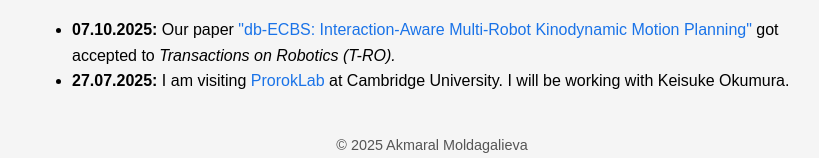
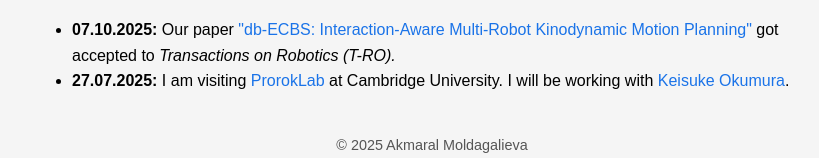
Before and after one commit to akmaralAW/akmaralAW.github.io, a plain HTML site: page index.html in a window 1280 px wide. Shown: the part 275-433 px from the top of the page, without its empty margins (208-1027 px from the left). Drawn offline with Linux system fonts and the light colour scheme.

Commit message:
add Keisuke url

```diff
--- a/index.html
+++ b/index.html
@@ -29,7 +29,8 @@
       <em>Transactions on Robotics (T-RO).</em>
     </li>
     <li><strong>27.07.2025:</strong> I am visiting <a href="https://proroklab.org/" target="_blank">ProrokLab</a>
-      at Cambridge University. I will be working with Keisuke Okumura.</li>
+      at Cambridge University. I will be working with <a href="https://kei18.github.io/" target="_blank">Keisuke
+        Okumura</a>. </li>
   </ul>
 
   <footer>
```
